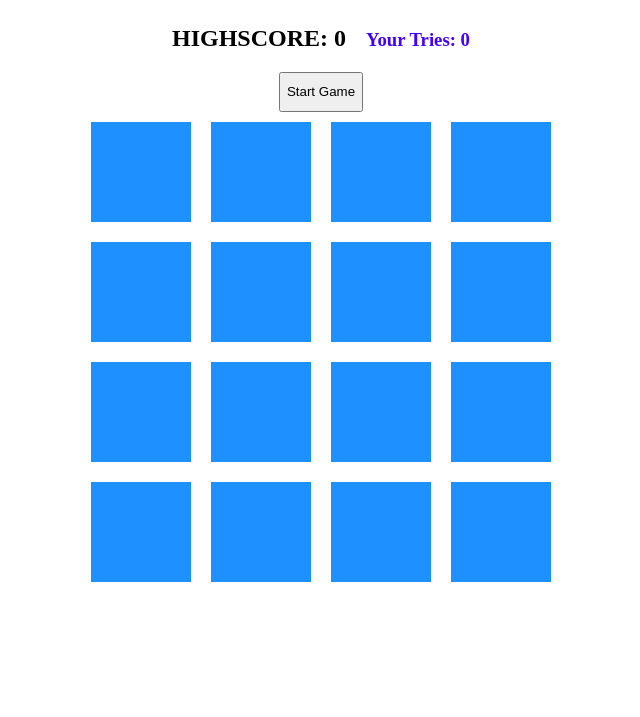
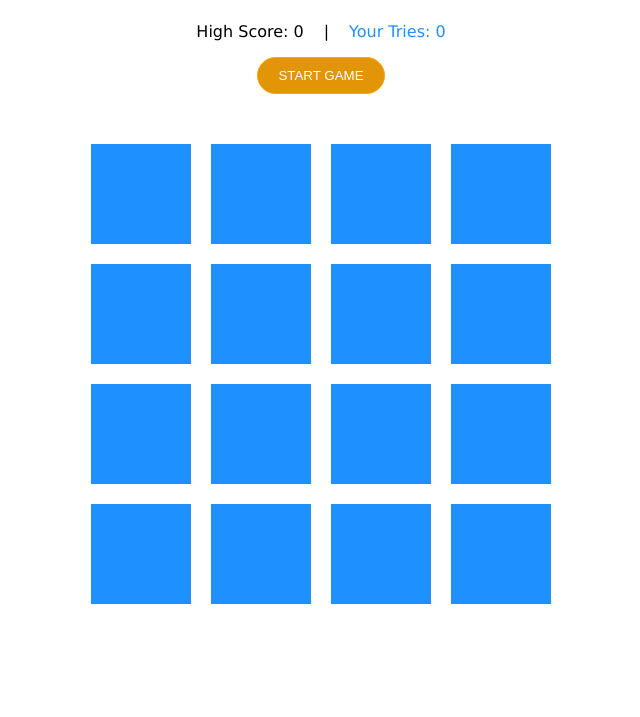
Before and after one commit to fredjacobs/memory_game, a plain HTML site: page index.html in a window 1280 px wide. Shown: the part 83-800 px from the top of the page, without its empty margins (319-959 px from the left). Drawn offline with Linux system fonts and the light colour scheme.

Commit message:
updated some styling

```diff
--- a/index.html
+++ b/index.html
@@ -8,6 +8,11 @@
 
     <script defer src="script.js" type="module"></script>
     <style>
+body {
+  font-family: Verdana, Geneva, Tahoma, sans-serif;
+  font-weight: lighter;
+}
+
       .flex_container {
         display: flex;
         justify-content: center;
@@ -33,6 +38,14 @@
       .hide {
        display:none;
       }
+
+      #start--btn {
+        border-radius: 50px;
+        padding:10px 20px;
+        background-color: rgb(226, 149, 6);
+        border: 1px solid orange ;
+        color: white;
+      }
     </style>
   </head>
   <body>
@@ -40,18 +53,26 @@
       <h1>Family Memory Game</h1>
     </div>
     <div class="flex_container">
-      <p>
-       <h2> <span>HIGHSCORE: </span>
-        <span id="highscore"><h2>0</h2></span></h2>
-      </p>
-       <h3 style="color:rgb(68, 0, 255);padding:5px 0px 0px 20px"><span>Your Tries: </span><span id="tries">0</span></h3>
+     <p style="">
+        <span>High Score: </span>
+        <span id="highscore">0</span>
+</p>
+<p style="padding:0px 20px 0px 20px">|</p>
+        <p style="color:DodgerBlue;"><span>Your Tries: </span><span id="tries">0</span></p>
     </div>
+
+
 
     </div>
 
     <div class="flex_container">
+
+      <button id=start--btn>START GAME</button>
+    </div>
+
+    <div class="flex_container">
       <h2 id="message"></h2>
-      <button id=start--btn>Start Game</button>
+
     </div>
 
     <div id="container">
```
